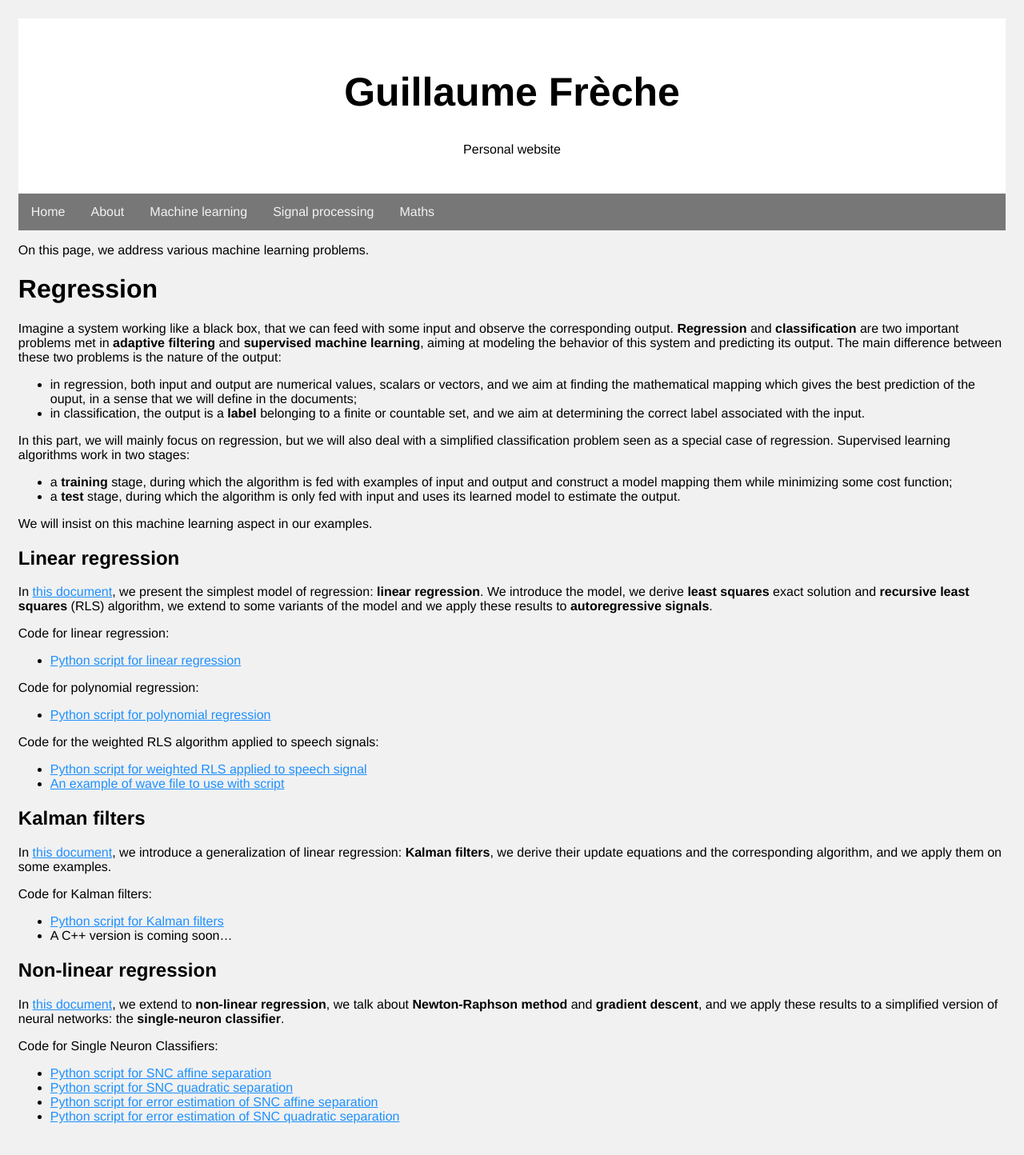
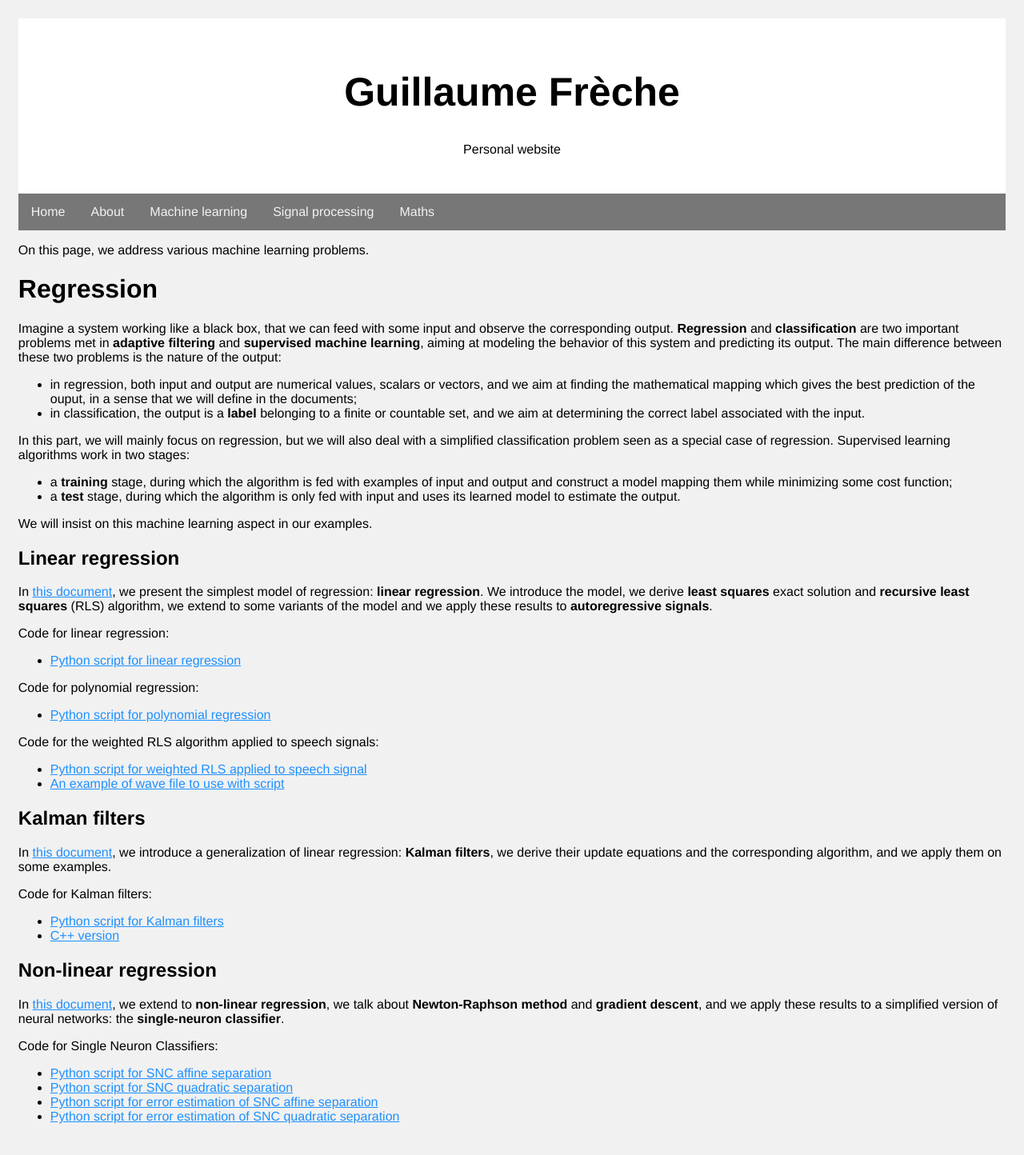
Before and after one commit to grfreche/grfreche.github.io, a Jekyll site: the page built from machine_learning.md, in a window 1280 px wide. Shown: the whole page at 80% size. Built offline with Jekyll 4.4.1, drawn with Linux system fonts in a browser that asks for light colours.

Commit message:
Update machine_learning.md

```diff
--- a/machine_learning.md
+++ b/machine_learning.md
@@ -55,7 +55,7 @@ we derive their update equations and the corresponding algorithm, and we apply t
 
 Code for Kalman filters:
 * <a href="python_kalman" class="image fit">Python script for Kalman filters</a>
-* A C++ version is coming soon...
+* <a href="cpp_kalman" class="image fit">C++ version</a>
 
 ## Non-linear regression
 
```
